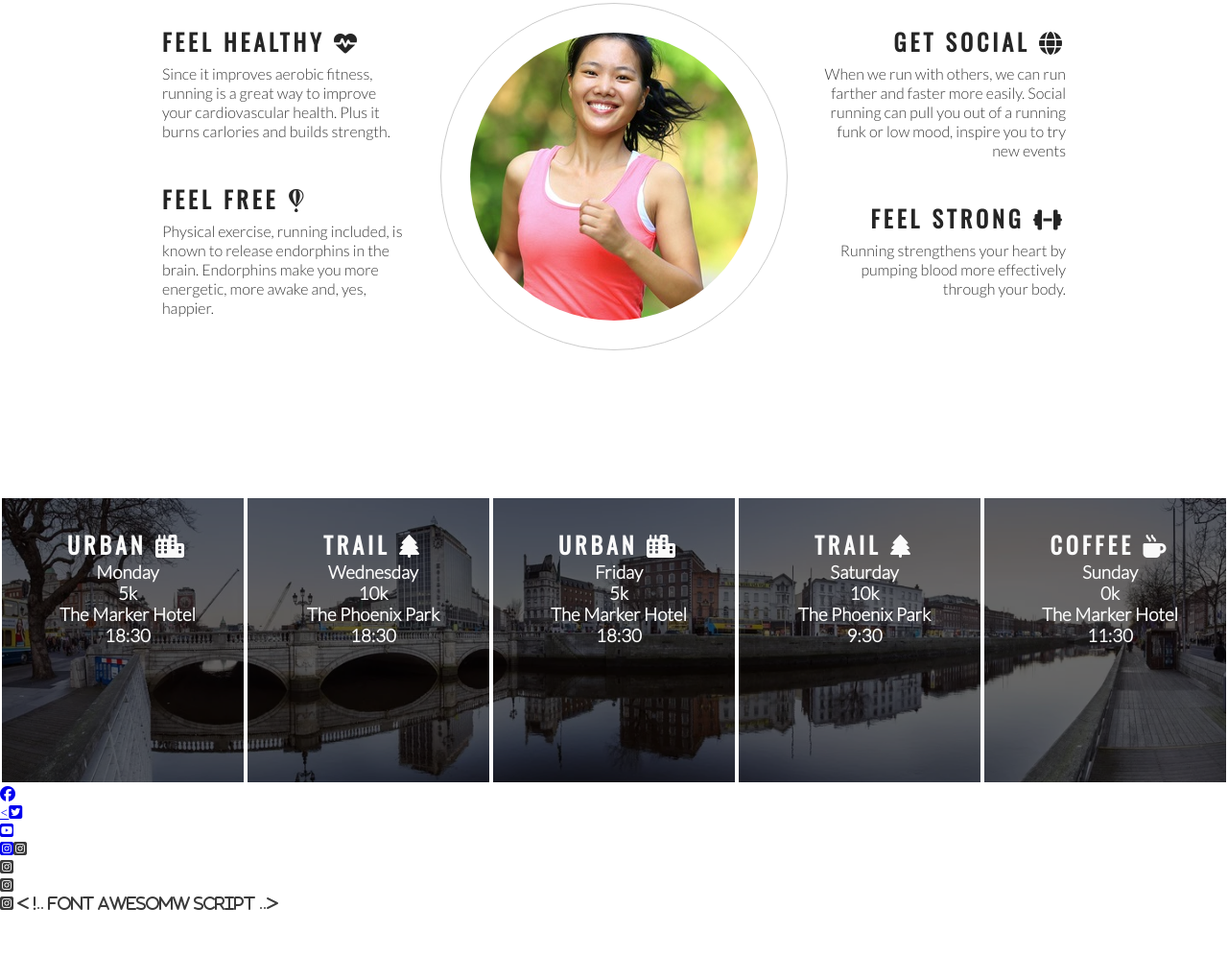
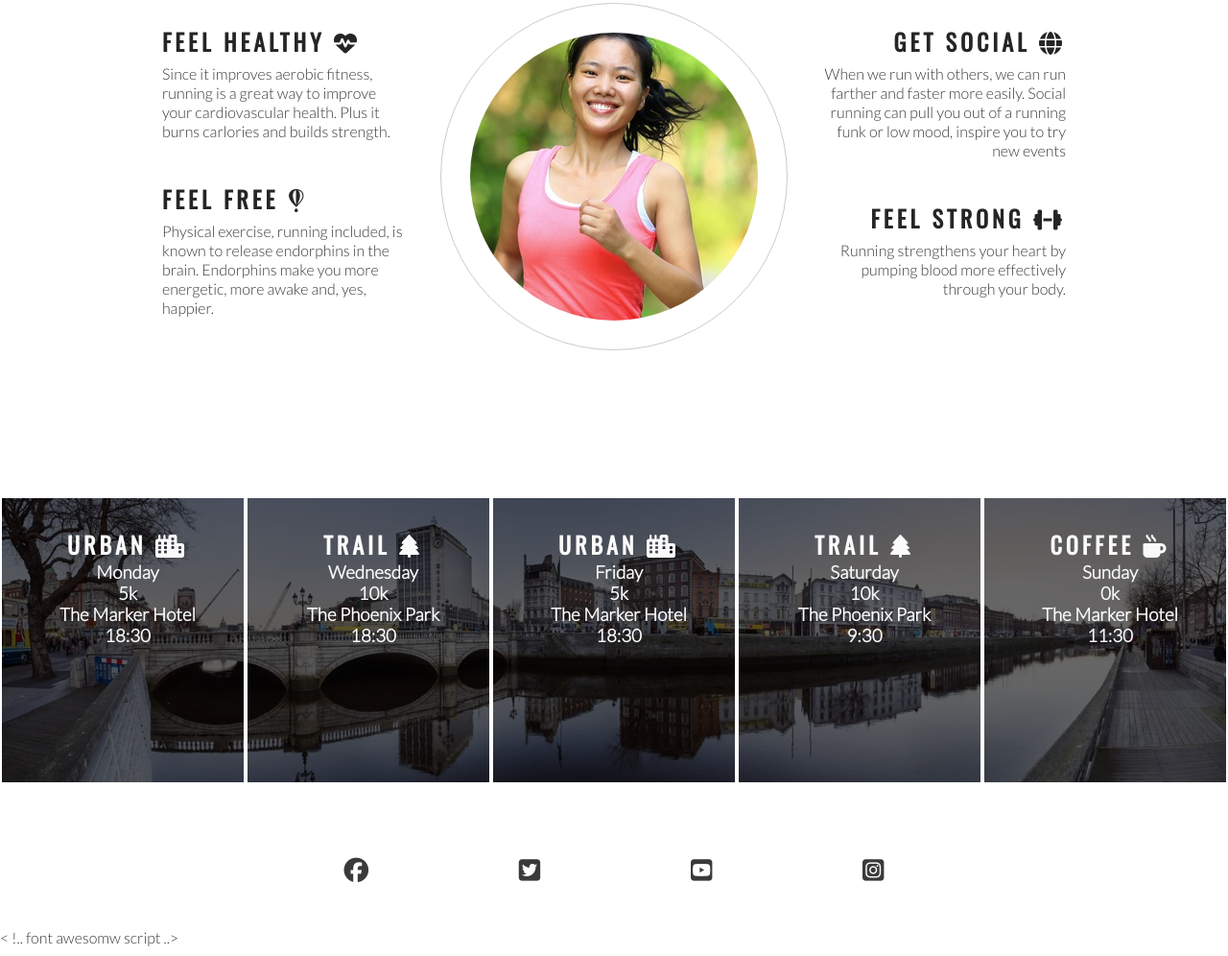
Before and after one commit to AngelaSheahan/love-running, a plain HTML site: page index.html in a window 1280 px wide. Shown: the part 778-1774 px from the top of the page at 96% size. Before the commit the page ends 1728 px from the top, so only its background shows below. Drawn offline with nearby package versions, Linux system fonts and the light colour scheme.

Commit message:
add style to footer social media icons

```diff
--- a/assets/css/style.css
+++ b/assets/css/style.css
@@ -218,3 +218,23 @@ hr {
 #times h2 {
     color: #fafafa;
 }
+
+/* footer */
+footer {
+    height: 150px;
+}
+
+.social-networks {
+    text-align: center;
+}
+
+.social-networks > li {
+    display: inline;
+}
+
+.social-networks i {
+    font-size: 160%;
+    margin: 1%;
+    padding: 5%;
+    color: #3a3a3a;
+}
--- a/index.html
+++ b/index.html
@@ -116,22 +116,26 @@
         </div>
     </section>
     <footer>
-        <ul>
+        <ul class="social-networks">
             <li>
                 <a href="https://www.facebook.com/" target="_blank" rel="noopener"
-                aria-label="Visit our Facebook page (opens in a new tab)"><i class="fa-brands fa-facebook"></i></a>
+                aria-label="Visit our Facebook page (opens in a new tab)"><i class="fa-brands fa-facebook">
+                </i></a>
             </li>
             <li>
                 <a href="https://twitter.com/" target="_blank" rel="noopener"
-                aria-label="Visit our Twiiter page (opens in a new tab)"><<i class="fa-brands fa-twitter-square"></i></a>
+                aria-label="Visit our Twiiter page (opens in a new tab)"><i class="fa-brands fa-twitter-square">
+                </i></a>
             </li>
             <li>
                 <a href="https://www.youtube" target="_blank" rel="noopener"
-                aria-label="Visit our youtube page (opens in a new tab)"><i class="fa-brands fa-youtube-square"></i></i></a>
+                aria-label="Visit our youtube page (opens in a new tab)"><i class="fa-brands fa-youtube-square">
+                </i></a>
             </li>
             <li>
                 <a href="https://www.Instagram" target="_blank" rel="noopener"
-                aria-label="Visit our Facebook page (opens in a new tab)"><i class="fa-brands fa-instagram-square"></a>
+                aria-label="Visit our Facebook page (opens in a new tab)"><i class="fa-brands fa-instagram-square">
+                </i></a>
             </li>
 
         </ul>
```
